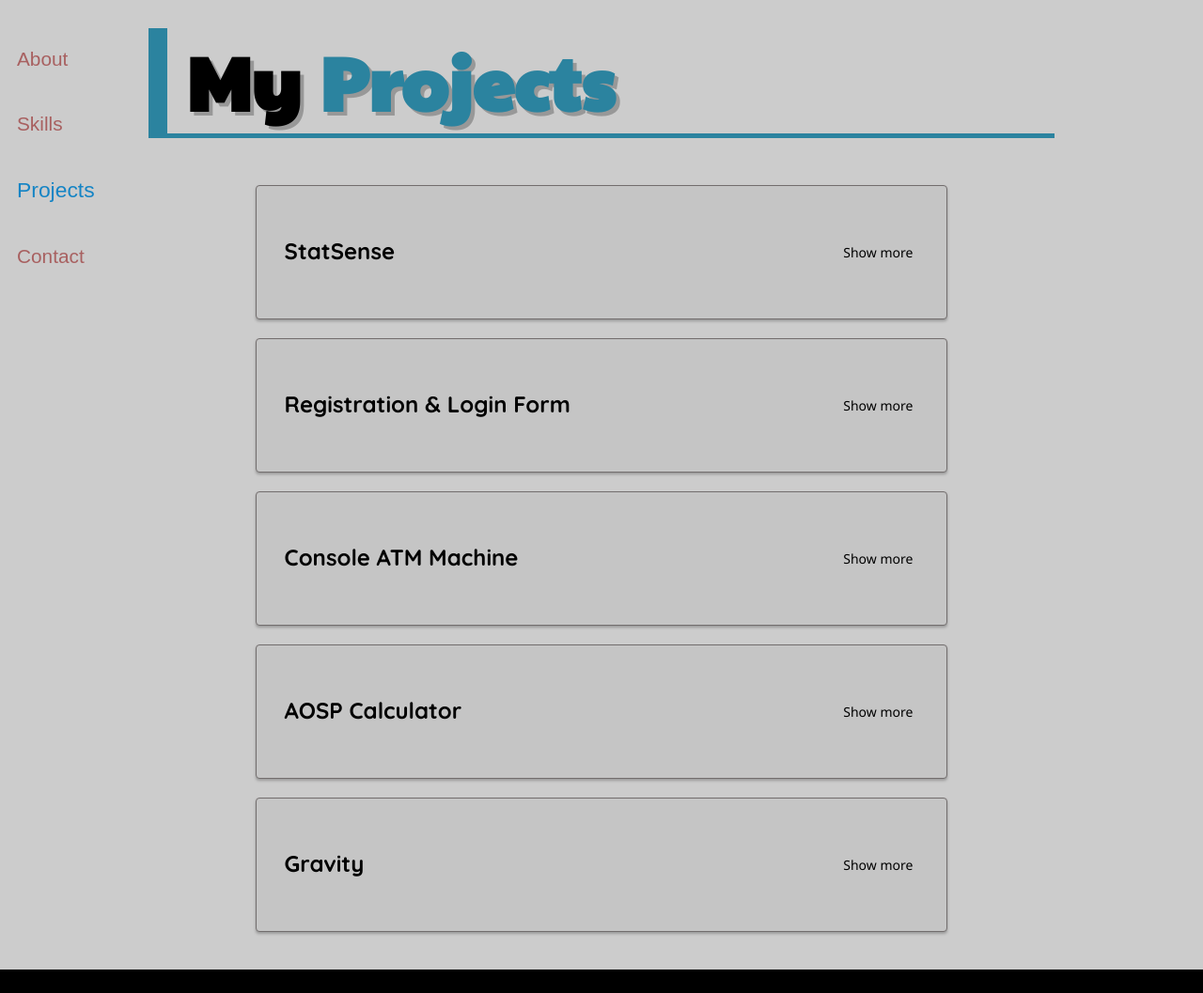
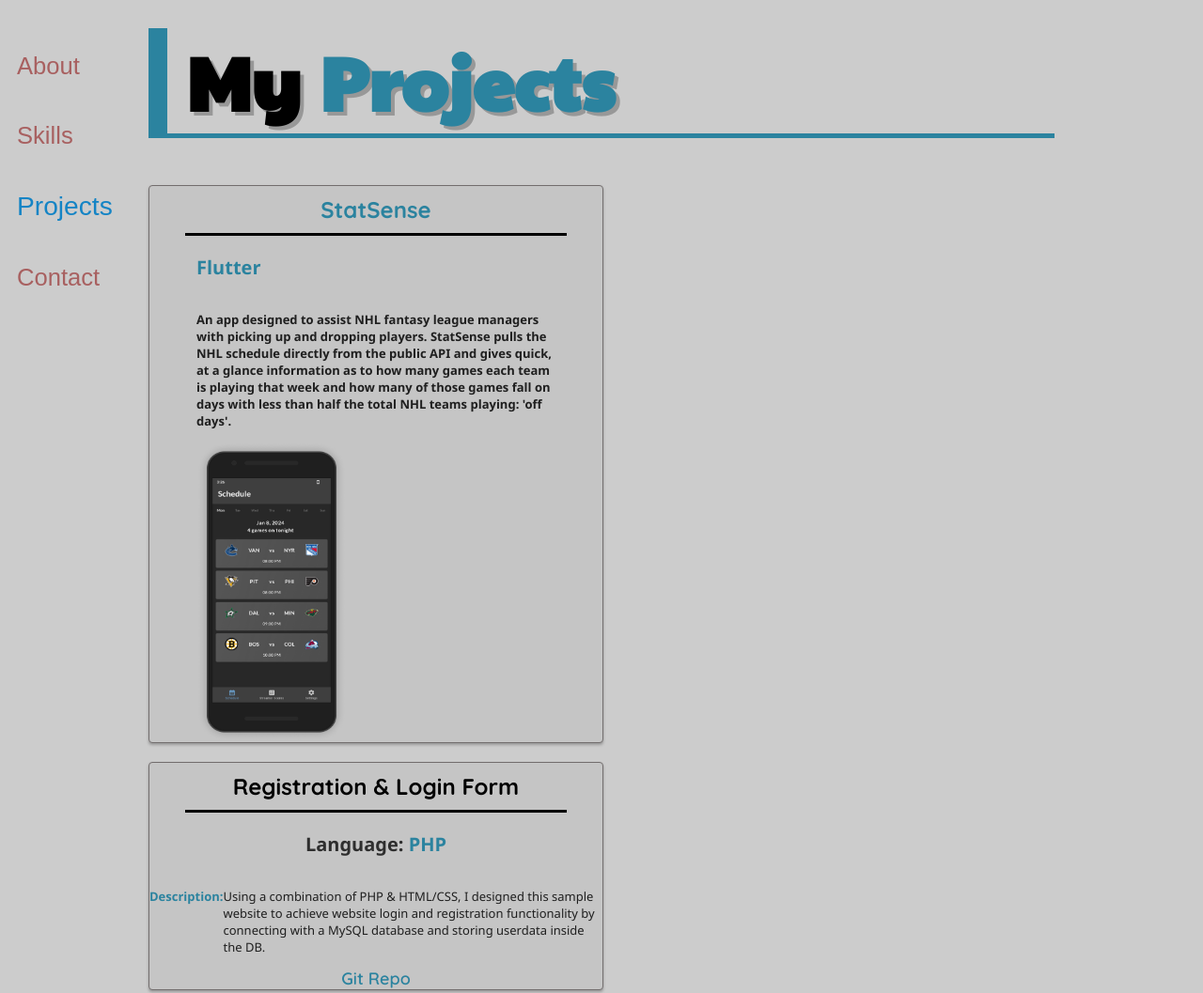
Before and after one commit to mardeyar/portfolio, a plain HTML site: page projects.html in a window 1280 px wide. Shown: the top 1057 px of the page at 94% size. Drawn offline with Linux system fonts and the light colour scheme; a web font is replaced by a local one.

Commit message:
Reworked project cards

```diff
--- a/css/projects.css
+++ b/css/projects.css
@@ -17,30 +17,26 @@
 .box-container {
     display: flex;
     flex-direction: column;
-    align-items: center;
-    justify-content: center;
+    /* align-items: center;
+    justify-content: center; */
     width: 100%;
 }
 
 .work-box {
-    margin: 2%;
-    padding: 30px;
+    display: flex;
+    flex-direction: column;
+    justify-content: center;
+    align-items: center;
+    margin: 10px 0;
     border: 1px solid #726d6d;
     background-color: #c5c5c5;
-    width: 70%;
+    width: 50%;
     height: 20%;
     box-shadow: 0 2px 3px 0 rgba(0, 0, 0, 0.25);
     border-radius: 4px;
-    margin: 10px;
-    overflow: hidden;
-}
-
-.work-box p:not(#title) {
-    display: none;
 }
 
 .work-box a {
-    display: none;
     font-family: 'Quicksand', sans-serif;
     text-decoration: none;
     color: #2B839F;
@@ -48,44 +44,50 @@
     font-weight: 600;
 }
 
-.expand {
-    background-color: transparent;
-    font-family: 'Segoe UI', sans-serif;
-    border: transparent;
-    float: right;
-    margin: 30px 0;
-    font-size: 14px;
+#card-container {
+    display: flex;
+    padding: 0 50px;
+    flex-direction: column;
+    margin: 0 auto;
+    justify-content: center;
 }
 
-.expand:hover {
-    cursor: pointer;
+#mobile-project {
+    height: 20rem;
+    width: 10rem;
 }
 
 #title {
+    margin: 0 auto;
+    text-align: center;
     font-family: 'Quicksand', sans-serif;
     font-size: 24px;
     font-weight: 700;
+    padding: 10px;
+    border-bottom: 3px solid black;
+    width: 80%;
 }
 
 #lang {
-    display: flex;
-    flex-direction: row;
     font-family: 'Segoe UI', sans-serif;
     font-size: 20px;
-    border-top: 3px solid black;
-    padding-top: 20px;
+    color: #2B839F;
+    font-weight: 600;
 }
 
 #lang span {
-    color: #2B839F;
-    font-weight: 600;
+    color: rgb(46, 46, 46);
+    font-family: 'Segoe UI', sans-serif;
+    font-size: 20px;
 }
 
 #proj-info {
     display: flex;
     flex-direction: row;
     font-family: 'Segoe UI', sans-serif;
-    font-size: 16px;
+    font-size: 13px;
+    width: 100%;
+    color: rgb(31, 31, 31);
 }
 
 #proj-info span {
--- a/css/tech.css
+++ b/css/tech.css
@@ -72,6 +72,11 @@
     /* box-shadow: 0px 2px 2px rgba(0, 0, 0, 0.5); */
 }
 
+a {
+    text-decoration: none;
+    color: rgb(22, 144, 201);
+}
+
 @media screen and (max-width: 811px) {
     .top,
     .bottom {
--- a/css/universal.css
+++ b/css/universal.css
@@ -20,7 +20,7 @@ body {
     flex-direction: column;
     list-style-type: none;
     font-family: 'Vina Sans', sans-serif;
-    font-size: 1.3em;
+    font-size: 1.6em;
     padding: 10px;
     width: 6rem;
 }
--- a/js/projects.js
+++ b/js/projects.js
@@ -1,32 +1,32 @@
-document.addEventListener('DOMContentLoaded', function() {
-    var expand = document.querySelectorAll('.expand');
+// document.addEventListener('DOMContentLoaded', function() {
+//     var expand = document.querySelectorAll('.expand');
 
-    expand.forEach(function(button) {
-        button.addEventListener('click', toggleContent);
-        button.addEventListener('touchstart', toggleContent);
-    });
+//     expand.forEach(function(button) {
+//         button.addEventListener('click', toggleContent);
+//         button.addEventListener('touchstart', toggleContent);
+//     });
 
-    function toggleContent(event) {
-        event.preventDefault();
+//     function toggleContent(event) {
+//         event.preventDefault();
 
-        var button = event.target;
-        var workBox = button.closest('.work-box');
-        toggleContentVisibility(workBox);
-        toggleButtonText(button);
-    }
+//         var button = event.target;
+//         var workBox = button.closest('.work-box');
+//         toggleContentVisibility(workBox);
+//         toggleButtonText(button);
+//     }
 
-    function toggleContentVisibility(workBox) {
-        var paragraph = workBox.querySelectorAll('.work-box p:not(#title)');
-        var link = workBox.querySelector('.work-box a');
+//     function toggleContentVisibility(workBox) {
+//         var paragraph = workBox.querySelectorAll('.work-box p:not(#title)');
+//         var link = workBox.querySelector('.work-box a');
 
-        paragraph.forEach(function(paragraph) {
-            paragraph.style.display = (paragraph.style.display === 'none' || paragraph.style.display === '') ? 'block' : 'none';
-        });
+//         paragraph.forEach(function(paragraph) {
+//             paragraph.style.display = (paragraph.style.display === 'none' || paragraph.style.display === '') ? 'block' : 'none';
+//         });
 
-        link.style.display = (link.style.display === 'none' || link.style.display === '') ? 'block' : 'none';
-    }
+//         link.style.display = (link.style.display === 'none' || link.style.display === '') ? 'block' : 'none';
+//     }
 
-    function toggleButtonText(button) {
-        button.textContent = (button.textContent === 'Show more') ? 'Show less' : 'Show more';
-    }
-});
+//     function toggleButtonText(button) {
+//         button.textContent = (button.textContent === 'Show more') ? 'Show less' : 'Show more';
+//     }
+// });
--- a/projects.html
+++ b/projects.html
@@ -44,16 +44,20 @@
             <div class="work">
                 <div class="box-container">
                     <div class="work-box">
-                        <button class="expand">Show more</button>
-                        <p id="title">StatSense</p>
-                        <p id="lang"><span>Language: </span>Flutter</p>
-                        <p id="proj-info"><span>Description: </span>An app designed to assist NHL fantasy league managers with picking up and dropping players. StatSense
-                        pulls the NHL schedule directly from the public API and gives quick, at a glance information as to how many games each team is playing that week
-                        and how many of those games fall on days with less than half the total NHL teams playing: 'off days'.</p>
-                        <a href="https://github.com/mardeyar/StatSense" target="_blank" rel="noreferrer noopener">Git Repo</a>
+                        <a href="https://github.com/mardeyar/StatSense" target="_blank" rel="noreferrer noopener">
+                            <p id="title">StatSense</p>
+
+                            <div id="card-container">
+                                <p id="lang">Flutter</p>
+                                <p id="proj-info">An app designed to assist NHL fantasy league managers with picking up and dropping players. StatSense
+                                pulls the NHL schedule directly from the public API and gives quick, at a glance information as to how many games each team is playing that week
+                                and how many of those games fall on days with less than half the total NHL teams playing: 'off days'.</p>
+                                <img id="mobile-project" src="/img/screenshots/statsense.png">
+                            </div>
+                        </a>
                     </div>
+
                     <div class="work-box">
-                        <button class="expand">Show more</button>
                         <p id="title">Registration & Login Form</p>
                         <p id="lang"><span>Language: </span>PHP</p>
                         <p id="proj-info"><span>Description: </span>Using a combination of PHP & HTML/CSS, I designed this sample website to achieve website login and registration functionality by connecting
@@ -61,7 +65,6 @@
                         <a href="https://github.com/mardeyar/login" target="_blank" rel="noreferrer noopener">Git Repo</a>
                     </div>
                     <div class="work-box">
-                        <button class="expand">Show more</button>
                         <p id="title">Console ATM Machine</p>
                         <p id="lang"><span>Language: </span>C++</p>
                         <p id="proj-info"><span>Description: </span>This program is designed to mimic the functionality of an ATM machine where the user can use a few
@@ -69,7 +72,6 @@
                         <a href="https://github.com/mardeyar/NSCC-Projects/tree/main/Console%20ATM" target="_blank" rel="noreferrer noopener">Git Repo</a>
                     </div>
                     <div class="work-box">
-                        <button class="expand">Show more</button>
                         <p id="title">AOSP Calculator</p>
                         <p id="lang"><span>Language: </span>Java</p>
                         <p id="proj-info"><span>Description: </span>An assignment done for mobile development, this calculator simply does what a calculator should do.
@@ -78,7 +80,6 @@
                         <a href="https://github.com/mardeyar/NSCC-Projects/tree/main/AOSP%20Calculator" target="_blank" rel="noreferrer noopener">Git Repo</a>
                     </div>
                     <div class="work-box">
-                        <button class="expand">Show more</button>
                         <p id="title">Gravity</p>
                         <p id="lang"><span>Language: </span>Java</p>
                         <p id="proj-info"><span>Description: </span>Another mobile development project, this one uses the gravity sensors in an Android device to move balls
```
Also changed, not shown: tech.html (+3 -0 lines), img/screenshots/statsense.png (added), img/screenshots/statsense2.png (added).
